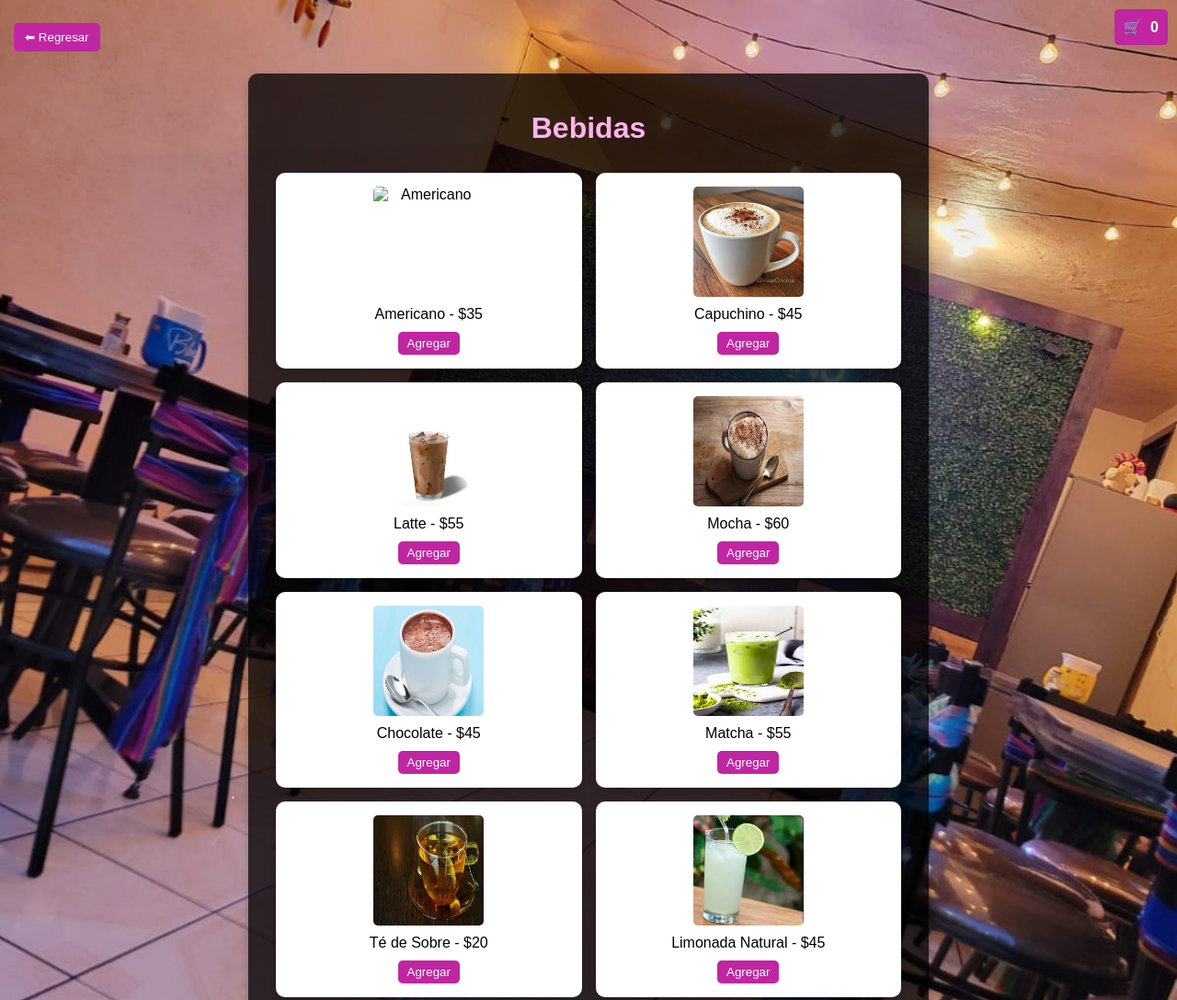
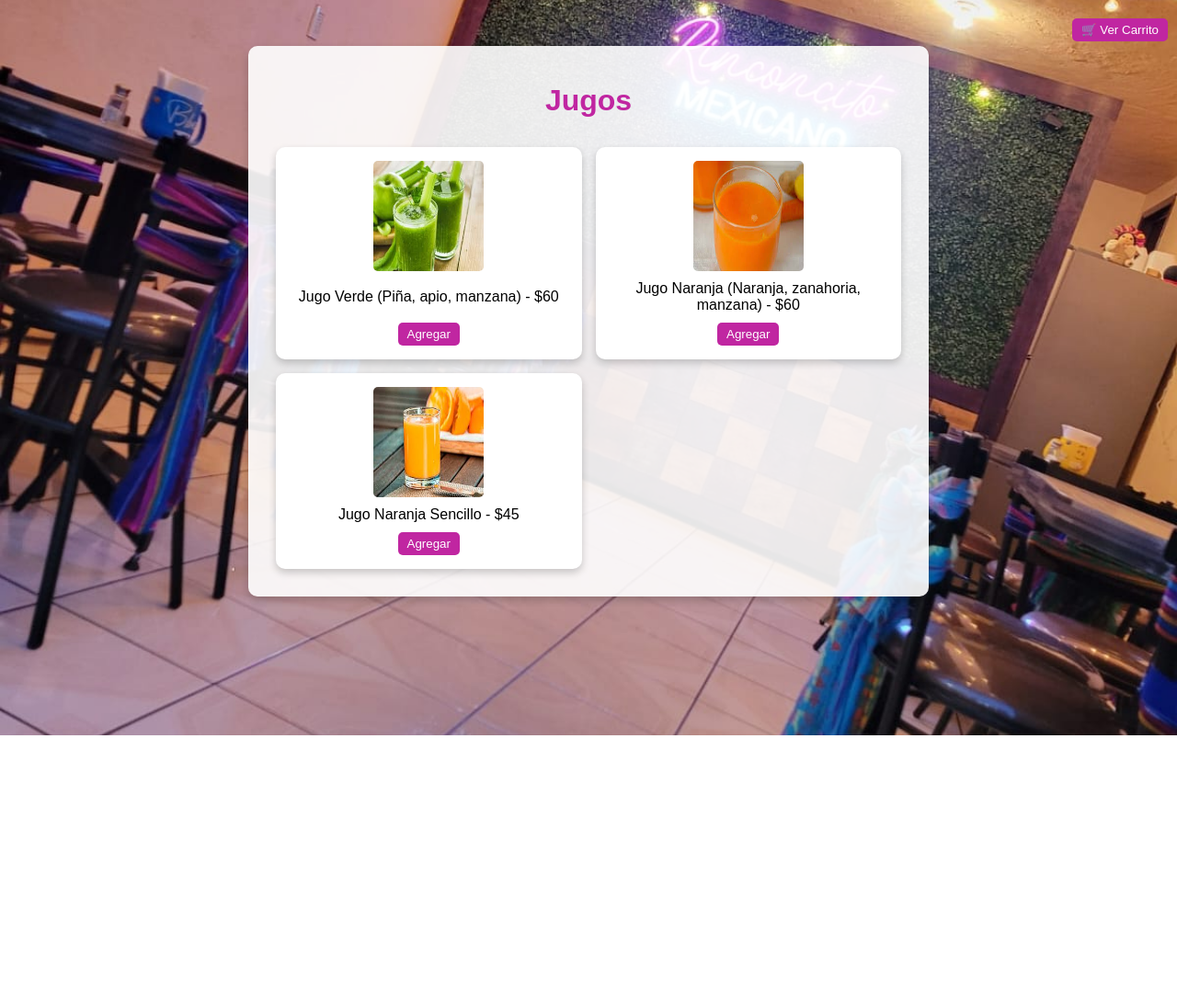
Before and after one commit to chofis25012008/Rinconcito-Mex-cano, a plain HTML site: page Jugos.html in a window 1280 px wide. Shown: the top 1088 px of the page at 92% size. After the commit the page ends 800 px from the top, so only its background shows below. Drawn offline with Linux system fonts and the light colour scheme.

Commit message:
Update Jugos.html

```diff
--- a/Jugos.html
+++ b/Jugos.html
@@ -1,51 +1,31 @@
 <!DOCTYPE html>
 <html lang="es">
 <head>
-  <meta charset="UTF-8" />
-  <meta name="viewport" content="width=device-width, initial-scale=1.0" />
-  <title>Bebidas</title>
+    <meta charset="UTF-8">
+    <meta name="viewport" content="width=device-width, initial-scale=1.0">
+    <title>Jugos</title>
     <style>
         body {
             font-family: Arial, sans-serif;
             margin: 0;
             padding: 0;
-      background-image: url('rin.jpg');
+            background-image: url('rin.jpg'); /* Cambia esta URL por tu imagen */
             background-size: cover;
             background-position: center;
-    }
-
-    #go-back-button {
-      position: fixed;
-      top: 15px;
-      left: 15px;
-      background-color: #c026a1;
-      color: white;
-      border: none;
-      padding: 8px 12px;
-      border-radius: 5px;
-      cursor: pointer;
-      z-index: 1000;
-    }
-
-    #go-back-button:hover {
-      background-color: #75d77e;
+            text-align: center;
         }
 
         .menu-container {
             max-width: 700px;
-      margin: 80px auto;
+            margin: 50px auto;
             padding: 20px;
-      background-color: rgba(0, 0, 0, 0.75);
+            background-color: rgba(255, 255, 255, 0.9);
             border-radius: 10px;
-      box-shadow: 0 4px 8px rgba(0, 0, 0, 0.2);
-      color: white;
-      text-align: center;
+            box-shadow: 0px 4px 8px rgba(0, 0, 0, 0.2);
         }
 
         h1 {
-      color: #ffb3f0;
-      font-size: 2em;
-      margin-bottom: 20px;
+            color: #c026a1;
         }
 
         .grid-container {
@@ -64,7 +44,6 @@
             border-radius: 10px;
             box-shadow: 0px 4px 8px rgba(0, 0, 0, 0.2);
             background-color: white;
-      color: black;
         }
 
         .item img {
@@ -98,8 +77,6 @@
             box-shadow: 0px 4px 8px rgba(0, 0, 0, 0.2);
             width: 250px;
             display: none;
-      z-index: 999;
-      color: black;
         }
 
         .cart-header {
@@ -128,7 +105,6 @@
             padding: 3px 6px;
             cursor: pointer;
             font-size: 12px;
-      border-radius: 4px;
         }
 
         .delete-btn:hover {
@@ -140,72 +116,30 @@
             font-weight: bold;
             margin-top: 10px;
         }
-
-    #cart-icon {
-      position: fixed;
-      top: 10px;
-      right: 10px;
-      background-color: #c026a1;
-      color: white;
-      padding: 10px;
-      border-radius: 5px;
-      cursor: pointer;
-    }
-
-    #cart-icon span {
-      font-weight: bold;
-      margin-left: 5px;
-    }
     </style>
 </head>
 <body>
 
-  <button id="go-back-button" onclick="goBack()">⬅ Regresar</button>
-  <div id="cart-icon" onclick="toggleCart()">🛒 <span id="cart-count">0</span></div>
+    <button onclick="toggleCart()" style="position: fixed; top: 10px; right: 10px;">🛒 Ver Carrito</button>
 
     <div class="menu-container">
-    <h1>Bebidas</h1>
+        <h1>Jugos</h1>
 
         <div class="grid-container">
             <div class="item">
-        <img src="americano.jpeg" alt="Americano">
-        <span>Americano - $35</span>
-        <button onclick="addToCart('Americano', 35)">Agregar</button>
+                <img src="api.jpeg" alt="Jugo Verde">
+                <span>Jugo Verde (Piña, apio, manzana) - $60</span>
+                <button onclick="addToCart('Jugo Verde', 60)">Agregar</button>
             </div>
             <div class="item">
-        <img src="capuchino.jpeg" alt="Capuchino">
-        <span>Capuchino - $45</span>
-        <button onclick="addToCart('Capuchino', 45)">Agregar</button>
+                <img src="naranja z m.jpeg" alt="Jugo Naranja">
+                <span>Jugo Naranja (Naranja, zanahoria, manzana) - $60</span>
+                <button onclick="addToCart('Jugo Naranja', 60)">Agregar</button>
             </div>
             <div class="item">
-        <img src="latte.jpeg" alt="Latte">
-        <span>Latte - $55</span>
-        <button onclick="addToCart('Latte', 55)">Agregar</button>
-      </div>
-      <div class="item">
-        <img src="mocha.jpeg" alt="Mocha">
-        <span>Mocha - $60</span>
-        <button onclick="addToCart('Mocha', 60)">Agregar</button>
-      </div>
-      <div class="item">
-        <img src="chocolate.jpeg" alt="Chocolate">
-        <span>Chocolate - $45</span>
-        <button onclick="addToCart('Chocolate', 45)">Agregar</button>
-      </div>
-      <div class="item">
-        <img src="matcha.jpeg" alt="Matcha">
-        <span>Matcha - $55</span>
-        <button onclick="addToCart('Matcha', 55)">Agregar</button>
-      </div>
-      <div class="item">
-        <img src="te.jpeg" alt="Té de Sobre">
-        <span>Té de Sobre - $20</span>
-        <button onclick="addToCart('Té de Sobre', 20)">Agregar</button>
-      </div>
-      <div class="item">
-        <img src="limonadan.jpeg" alt="Limonada Natural">
-        <span>Limonada Natural - $45</span>
-        <button onclick="addToCart('Limonada Natural', 45)">Agregar</button>
+                <img src="nara.jpeg" alt="Jugo Naranja Sencillo">
+                <span>Jugo Naranja Sencillo - $45</span>
+                <button onclick="addToCart('Jugo Naranja Sencillo', 45)">Agregar</button>
             </div>
         </div>
     </div>
@@ -222,11 +156,6 @@
 
     <script>
         let totalPrice = 0;
-    let cartCount = 0;
-
-    function goBack() {
-      window.history.back();
-    }
 
         function toggleCart() {
             const cart = document.getElementById("cart");
@@ -239,18 +168,15 @@
             listItem.className = "cart-item";
             listItem.innerHTML = `${item} - $${price} <button class="delete-btn" onclick="removeItem(this, ${price})">Eliminar</button>`;
             cartItems.appendChild(listItem);
+
             totalPrice += price;
-      cartCount++;
             document.getElementById("total").textContent = `Total: $${totalPrice}`;
-      document.getElementById("cart-count").textContent = cartCount;
         }
 
         function removeItem(button, price) {
             button.parentElement.remove();
             totalPrice -= price;
-      cartCount--;
             document.getElementById("total").textContent = `Total: $${totalPrice}`;
-      document.getElementById("cart-count").textContent = cartCount;
         }
 
         function checkout() {
```
Lines whose indentation alone changed are shown as unchanged.
